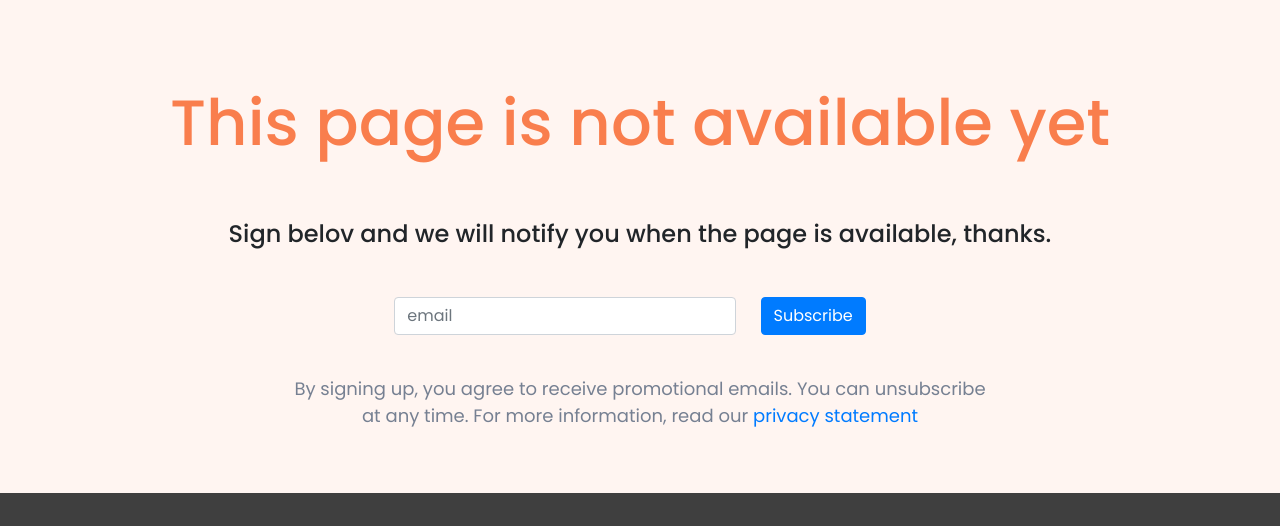
After one commit to mihailtudos/LondonTours, a PHP site: page /londing_page.php in a window 1280 px wide. The commit adds this page. Shown: the part 1081-1607 px from the top of the page. Run offline with PHP 8.4, Linux system fonts and the light colour scheme; some libraries are stand-ins or nearby versions; some web fonts are replaced.

Commit message:
Contact us page and londing page added

```diff
--- a/css/style.css
+++ b/css/style.css
@@ -454,6 +454,12 @@ hr.light-100 {
 ::-webkit-scrollbar {
   display: none;
 }
+/* contact us styles START */
+
+
+.margin-top-contact-us{
+  margin-top: 170px;
+}
 
 /* mobile first styling */
 /*---Media Queries --*/
--- a/footer.php
+++ b/footer.php
@@ -19,26 +19,26 @@
 			</div>
 			<div class="col-md-3 col-sm-6">
 				<h5>Support</h5>
-				<p><a href="">Contact</a></p>
-				<p><a href="">Privacy</a></p>
-				<p><a href="">Legal</a></p>
-				<p><a href="">Policy</a></p>
-				<p><a href="">Terms and Conditions</a></p>
+				<p><a href="contact_us.php">Contact</a></p>
+				<p><a href="londing_page.php">Privacy</a></p>
+				<p><a href="londing_page.php">Legal</a></p>
+				<p><a href="londing_page.php">Policy</a></p>
+				<p><a href="londing_page.php">Terms and Conditions</a></p>
 			</div>
 			<div class="col-md-3 col-sm-6">
 				<h5>Company</h5>
-				<p><a href="">About us</a></p>
-				<p><a href="">Careers</a></p>
-				<p><a href="">Blog</a></p>
+				<p><a href="contact_us.php">About us</a></p>
+				<p><a href="londing_page.php">Careers</a></p>
+				<p><a href="londing_page.php">Blog</a></p>
 				<p><a href="">Gift</a></p>
 				<p><a href="">Souvenir</a></p>
 			</div>
 			<div class="col-md-3 col-sm-6">
 				<h5>Work With Us</h5>
-				<p><a href="">Supplier </a></p>
-				<p><a href="">Administration</a></p>
-				<p><a href="">Affiliate Partner </a></p>
-				<p><a href="">Ways you can pay</a></p>
+				<p><a href="londing_page.php">Supplier </a></p>
+				<p><a href="londing_page.php">Administration</a></p>
+				<p><a href="londing_page.php">Affiliate Partner </a></p>
+				<p><a href="londing_page.php">Ways you can pay</a></p>
 				<p><a href="contact_us.php">Contact us</a></p>
 			</div>
 			<div class="col-12">
--- a/index.php
+++ b/index.php
@@ -30,14 +30,12 @@
 					<form>
 						<div class="form-row">
 							<div class="col-md-4 col-sm-6 ">
-
 							<div class="input-group">
 								<div class="input-group-prepend">
 								<div class="input-group-text"><i class="fa fa-search"></i></div>
 								</div>
 								<input type="search" class="form-control " id="inlineFormInputGroupSearch	" placeholder="Search">
 							</div>
-
 							</div>
 							<div class="col-md-3 col-sm-6">
 							<div class="input-group">
--- /dev/null
+++ b/londing_page.php
@@ -0,0 +1,48 @@
+<?php
+ include_once 'header.php';
+?>
+
+<style>
+<?php include('css/style.css');?>
+</style>
+
+<!--- Image Slider -->
+<!-- a carousel bootstrap element that will make the site looking better by changing automatically the main image from the main page -->
+<div id="slides" class="carousel slide" data-ride="carousel">
+	<!-- carousel controller seen on the bottom of the page-->
+	<ul class="carousel-indicators">
+		<li data-target="#slides" data-slide-to="0" class="active"></li>
+	</ul>
+	<!-- carousel image content -->
+	<div class="carousel-inner">
+		<div class="carousel-item active">
+        <img class="img-fluid" src="img/FilthyGranularCoral-small.gif" alt="article image desck">
+		</div>
+	</div>
+</div>
+
+<!--- Subscribe Section -->
+
+<div class="container-fluid  text-center subscribe-section-style padding">
+	<div class="container">
+		<div class=" row padding">
+			<div class="col-md-12 col-lg-12">
+				<h2>This page is not available yet</h2>
+				<h4>Sign belov and we will notify you when the page is available, thanks.</h4>
+
+				<form class="form-inline form-subscribe">
+					<input type="email" class="form-control" id="inputPassword2" placeholder="email">
+					<button type="submit" class="btn btn-primary button-subscribe">Subscribe</button>
+				</form>
+				<p>
+					By signing up, you agree to receive promotional emails. You can unsubscribe at any time. For more information, read our <a href="#" target="_blank">privacy statement</a>
+				</p>
+			</div>
+		</div>
+	</div>
+</div>
+
+
+<?php
+	include_once 'footer.php';
+?>
```
Also changed, not shown: contact_us.php (+4 -7 lines).
